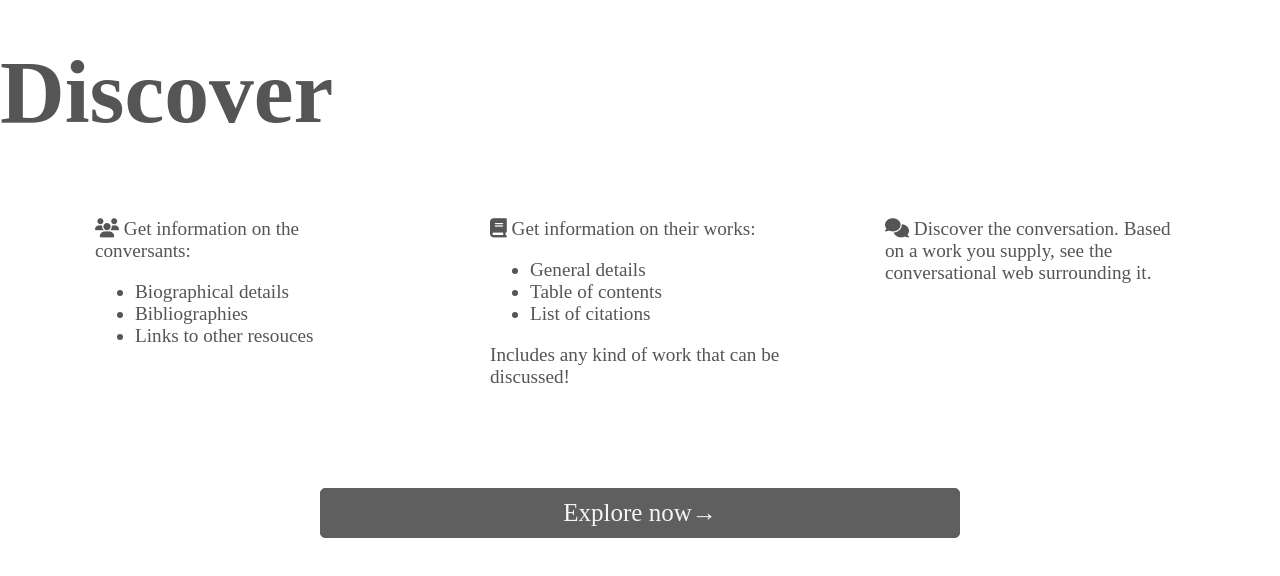
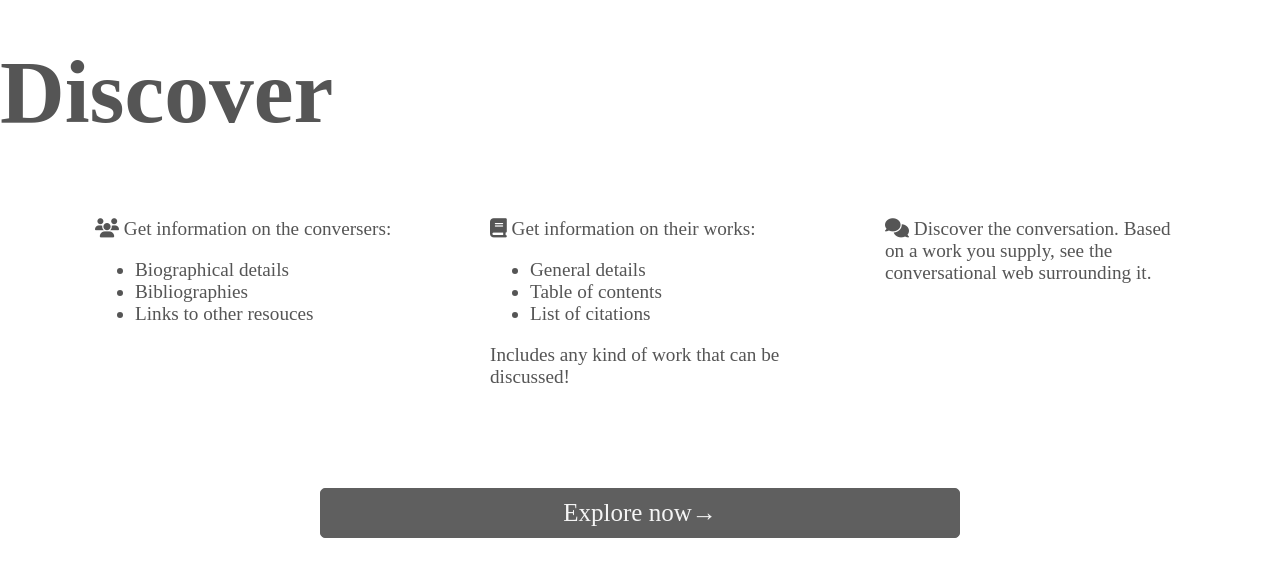
Before and after one commit to ryandabler/Bibliofile, a website: page public/index.html in a window 1280 px wide. Shown: the part 834-1410 px from the top of the page. Drawn offline with Linux system fonts and the light colour scheme.

Commit message:
Fixed typo

```diff
--- a/public/index.html
+++ b/public/index.html
@@ -22,7 +22,7 @@
         <div class="flex flex-even">
           <div class="flex-1">
             <i class="fa fa-users fa-style"></i>
-            Get information on the conversants:
+            Get information on the conversers:
             <ul>
               <li>Biographical details</li>
               <li>Bibliographies</li>
```
